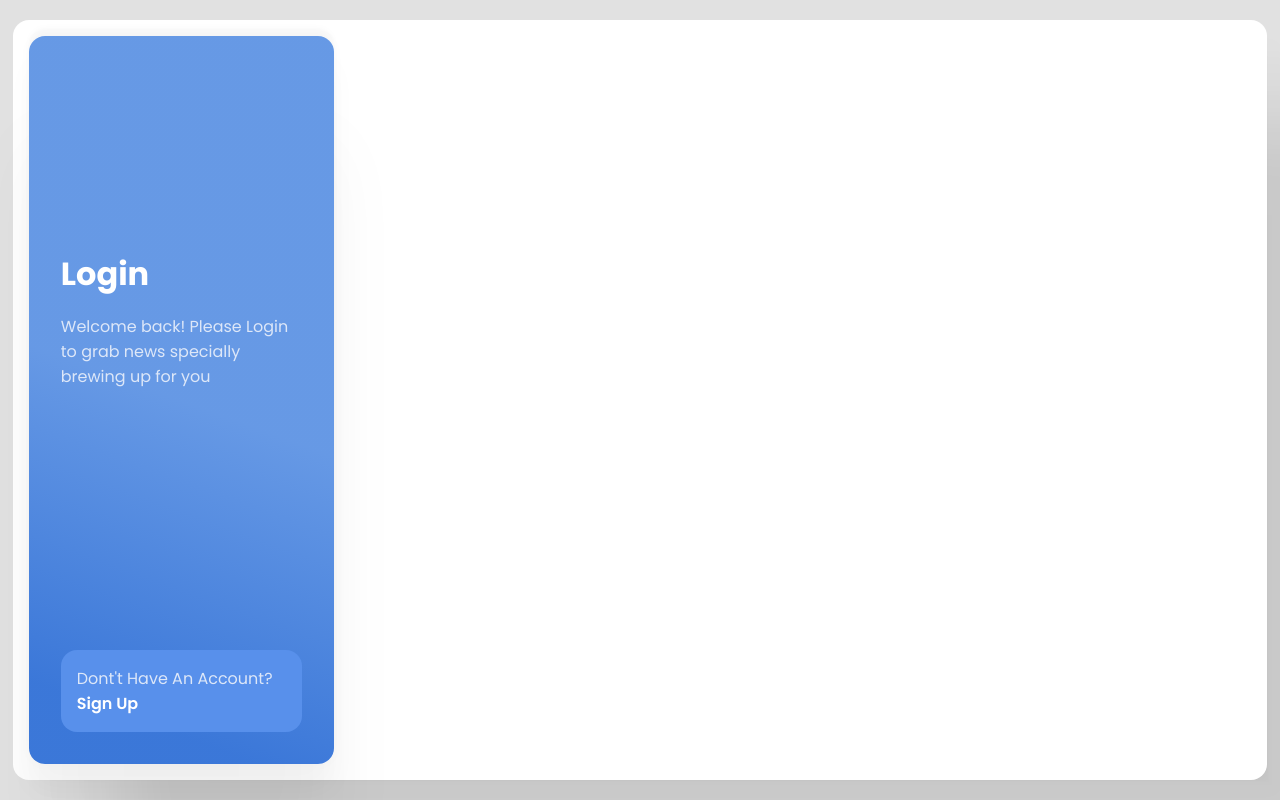
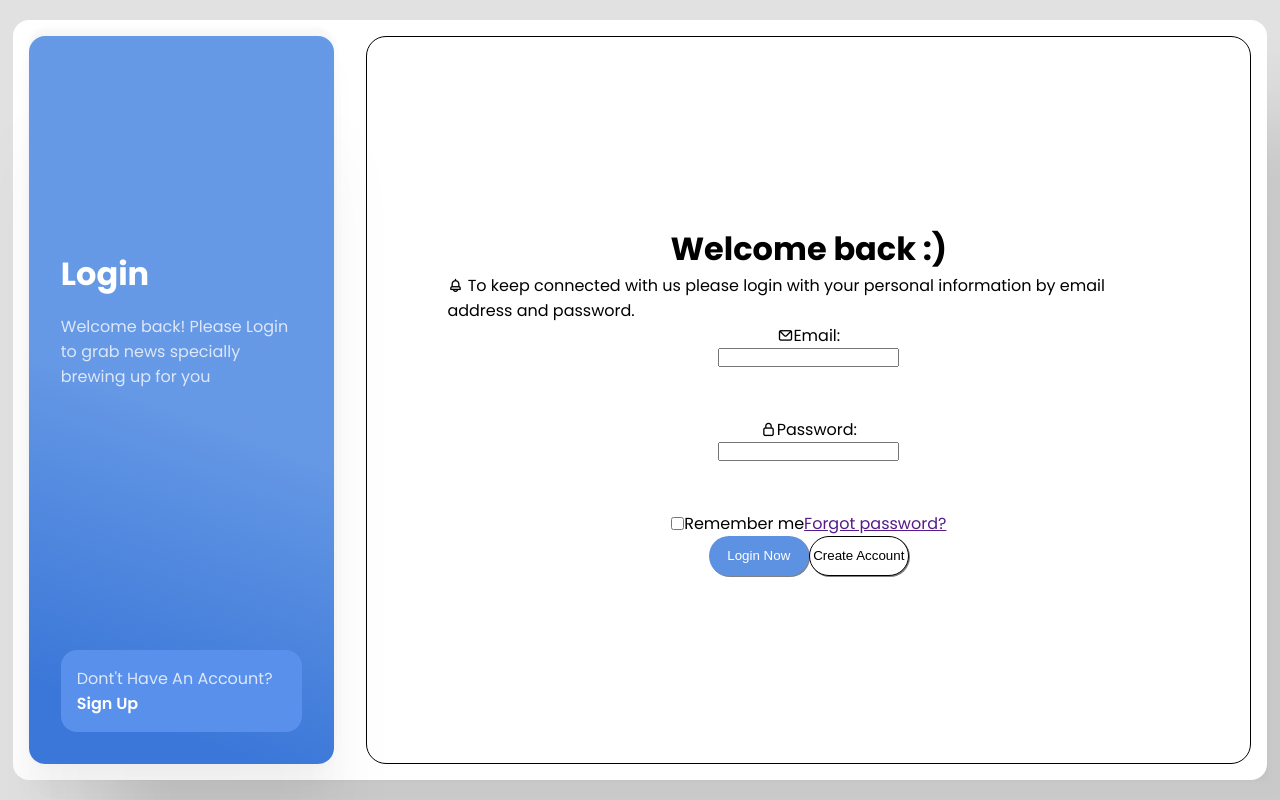
Before and after one commit to Rupam-Shil/QuickDose, a Vue app in the folder client/: page /login in a window 1280 px wide. Built offline with nearby package versions, Linux system fonts and the light colour scheme.

Commit message:
login adhi

```diff
--- a/client/src/views/Login.vue
+++ b/client/src/views/Login.vue
@@ -7,22 +7,91 @@
       :linkTo="pageDeatils.linkTo"
       :linkToText="pageDeatils.linkToText"
     />
-		<div class="login-main"></div>
+    <div class="login-main">
+      <div class="lgn-top">
+        <h1>Welcome back :)</h1>
+        <p class="uil uil-bell">
+          To keep connected with us please login with your personal information
+          by email address and password.
+        </p>
+        <label class="uil uil-envelope">Email:</label>
+        <input type="email" id="email" name="email" /><br /><br />
+        <label class="il uil-lock">Password:</label>
+        <input type="password" id="pwd" name="pwd" minlength="8" /><br /><br />
+      </div>
+      <div class="lgn-mid">
+        <input type="checkbox" id="remember-me" name="rem-me" />
+        <label class="remember">Remember me</label>
+        <a href="">Forgot password?</a>
+      </div>
+      <div class="lgn-btm">
+        <button class="lgn-btn">Login Now</button>
+        <router-link :to="{ path: 'SignUp' }">
+          <button class="cr-btn">Create Account</button>
+        </router-link>
+      </div>
+    </div>
   </AuthLayout>
 </template>
 
 <script setup>
-import AuthLayout from '../layouts/AuthLayout.vue';
-import AuthSidebar from '../components/AuthSidebar.vue';
+import AuthLayout from "../layouts/AuthLayout.vue";
+import AuthSidebar from "../components/AuthSidebar.vue";
 
 const pageDeatils = {
-	heading: 'Login',
+  heading: "Login",
   subheading:
-		'Welcome back! Please Login to grab news specially brewing up for you',
+    "Welcome back! Please Login to grab news specially brewing up for you",
   linkText: "Dont't Have An Account?",
-	linkTo: '/signup',
-	linkToText: 'Sign Up',
+  linkTo: "/signup",
+  linkToText: "Sign Up",
 };
 </script>
 
-<style lang="scss" scoped></style>
+<style lang="scss" scoped>
+* {
+  box-sizing: border-box;
+  padding: 0;
+  margin: 0;
+}
+
+.login-main {
+  border: 1px black solid;
+  border-radius: 20px;
+  // max-width: 800px;
+  display: flex;
+  justify-content: center;
+  align-items: center;
+  flex-direction: column;
+  padding: 5em;
+
+  .lgn-top {
+    display: flex;
+    flex-direction: column;
+    justify-content: space-around;
+    align-items: center;
+  }
+
+  .lgn-mid {
+    display: flex;
+    align-items: space-between;
+  }
+}
+
+button {
+  text-decoration: none;
+  border: 1px solid black;
+  border-radius: 20px;
+  height: 40px;
+  width: 100px;
+  box-shadow: 1px 1px grey;
+}
+.lgn-btn {
+  border: none;
+  background-color: #5d92e2;
+  color: #fff;
+}
+.cr-btn {
+  background-color: white;
+}
+</style>
```
Also changed, not shown: 1 other file (tests, documents, lock files or other folders). Lines whose indentation alone changed are shown as unchanged.
